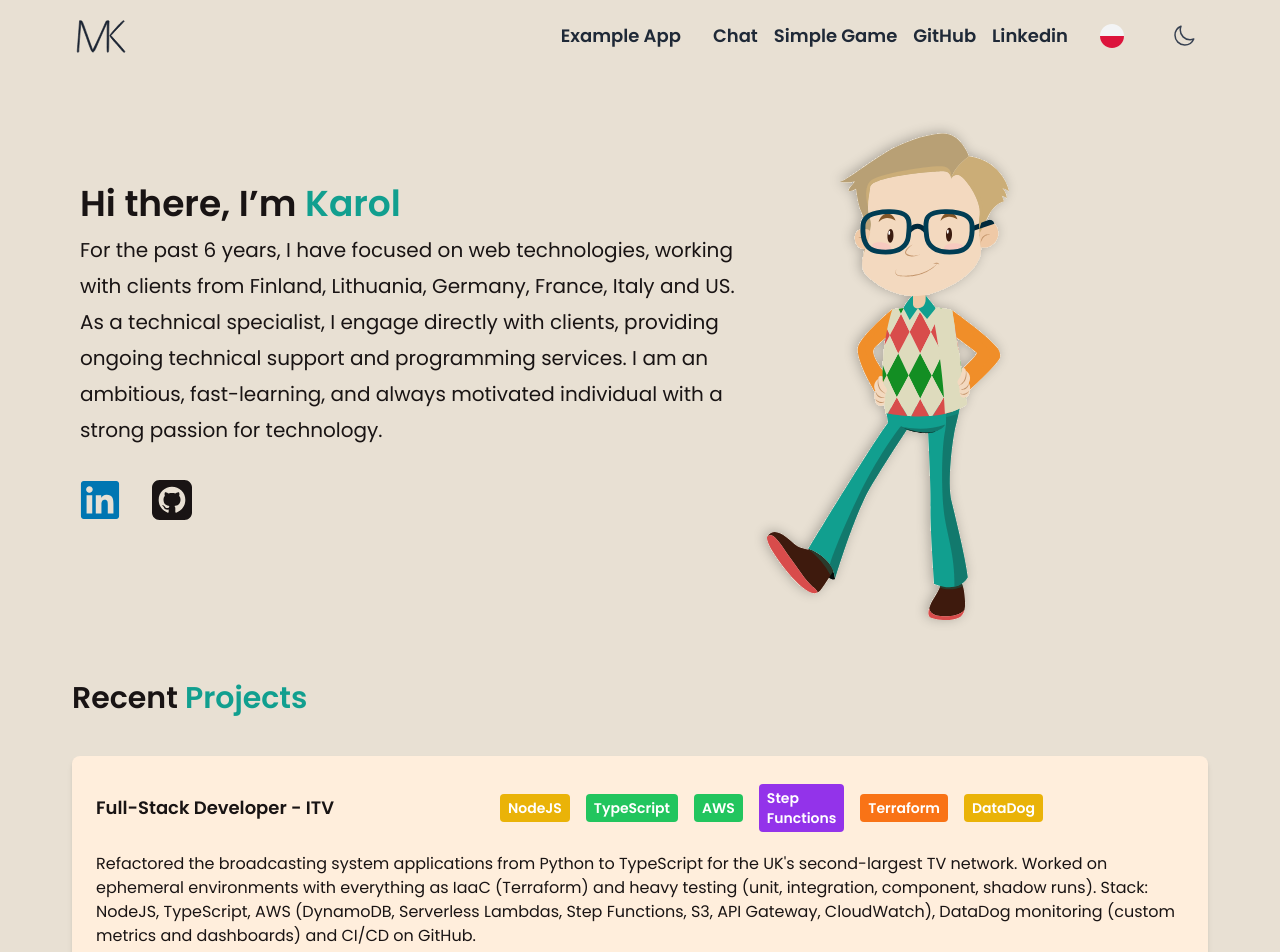
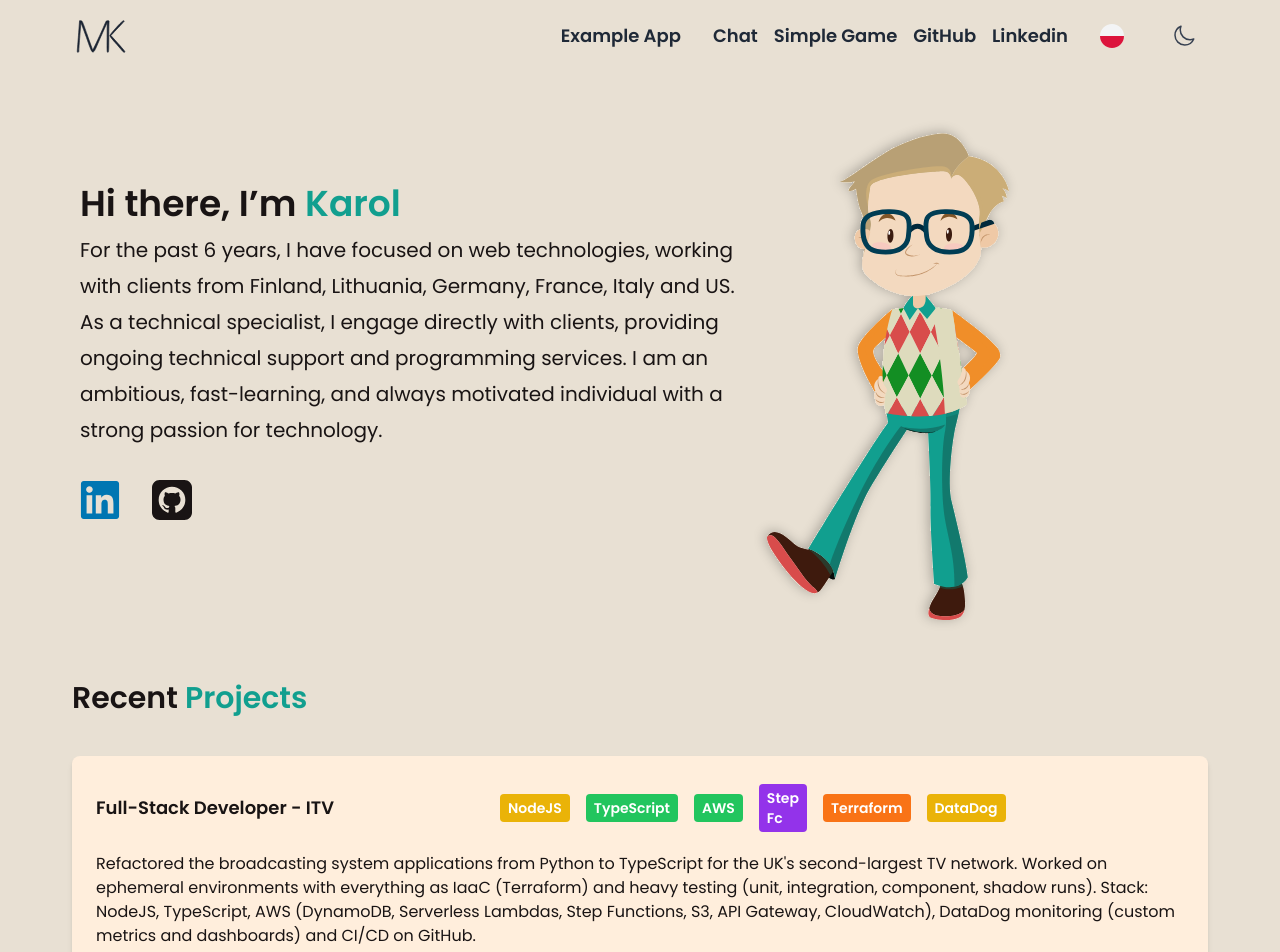
Before and after one commit to Karlos97/my-skills-overview, a React (Vite) app in the folder frontend/: page / in a window 1280 px wide. Shown: the top 952 px of the page. Built offline with nearby package versions, Linux system fonts and the light colour scheme.

Commit message:
Distinguish Prisma badge color and shorten Step Functions label

```diff
--- a/frontend/src/components/organisms/ProjectList/ProjectList.tsx
+++ b/frontend/src/components/organisms/ProjectList/ProjectList.tsx
@@ -17,7 +17,7 @@ const projects: Project[] = [
       { text: 'NodeJS', color: 'accent' },
       { text: 'TypeScript', color: 'primary' },
       { text: 'AWS', color: 'primary' },
-      { text: 'Step Functions', color: 'secondary' },
+      { text: 'Step Fc', color: 'secondary' },
       { text: 'Terraform', color: 'warning' },
       { text: 'DataDog', color: 'accent' },
     ],
@@ -44,7 +44,7 @@ const projects: Project[] = [
       { text: 'React', color: 'warning' },
       { text: 'Angular', color: 'primary' },
       { text: 'PostgreSQL', color: 'secondary' },
-      { text: 'Prisma', color: 'primary' },
+      { text: 'Prisma', color: 'warning' },
       { text: 'AWS', color: 'primary' },
       { text: 'Docker', color: 'accent' },
     ],
```
